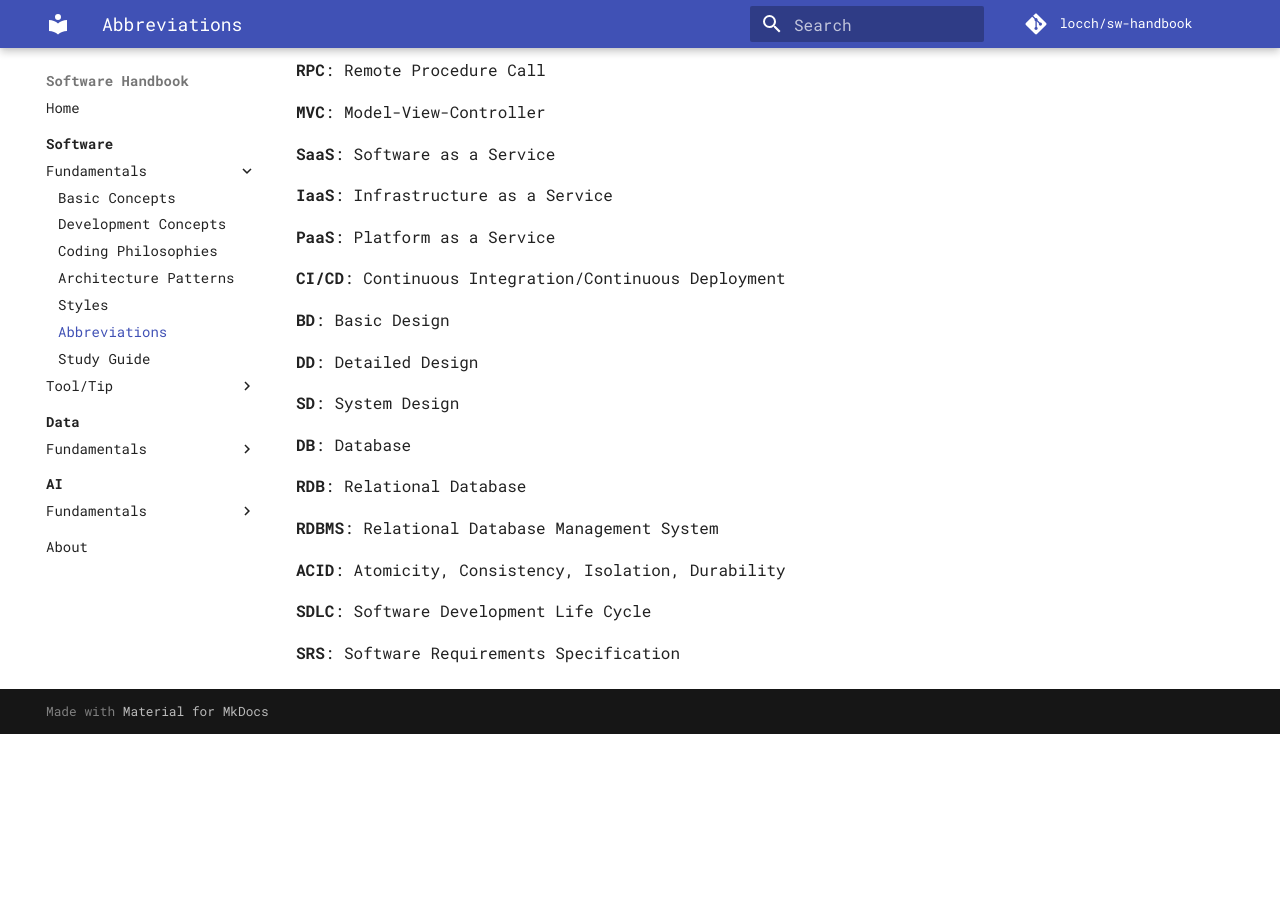
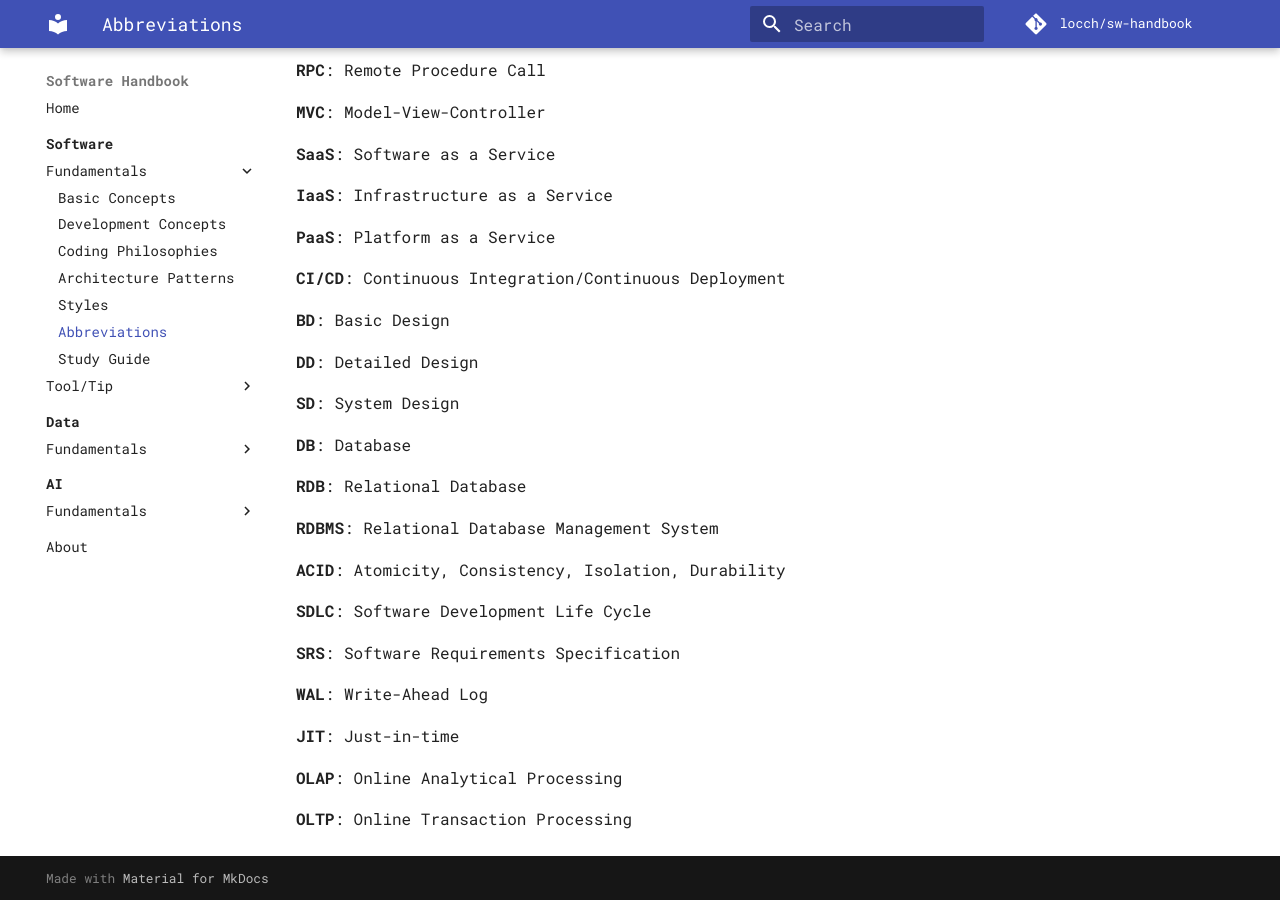
Before and after one commit to locchh/sw-handbook, an MkDocs documentation site: the page built from docs/software/basics/abbreviations.md, in a window 1280 px wide and 900 px high, scrolled down 2269 px. Built offline with MkDocs 1.6.1 and Material for MkDocs 9.7.7, drawn with Linux system fonts in a browser that asks for light colours; comment, search, counter and statistics services are not loaded; before the commit the page ends 3003 px from its top, so only the background shows below that.

Commit message:
docs: add database and compilation abbreviations (WAL, JIT, OLAP, OLTP)

```diff
--- a/docs/software/basics/abbreviations.md
+++ b/docs/software/basics/abbreviations.md
@@ -130,3 +130,11 @@
 **SDLC**: Software Development Life Cycle
 
 **SRS**: Software Requirements Specification
+
+**WAL**: Write-Ahead Log
+
+**JIT**: Just-in-time
+
+**OLAP**: Online Analytical Processing
+
+**OLTP**: Online Transaction Processing
```
